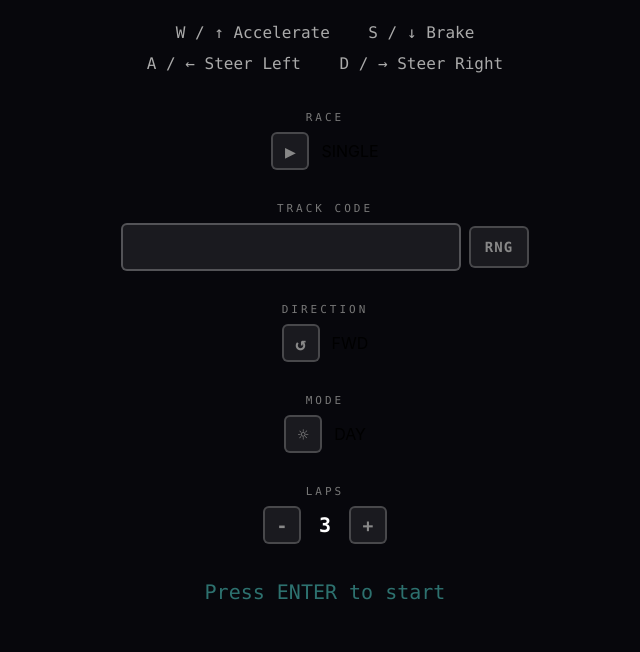
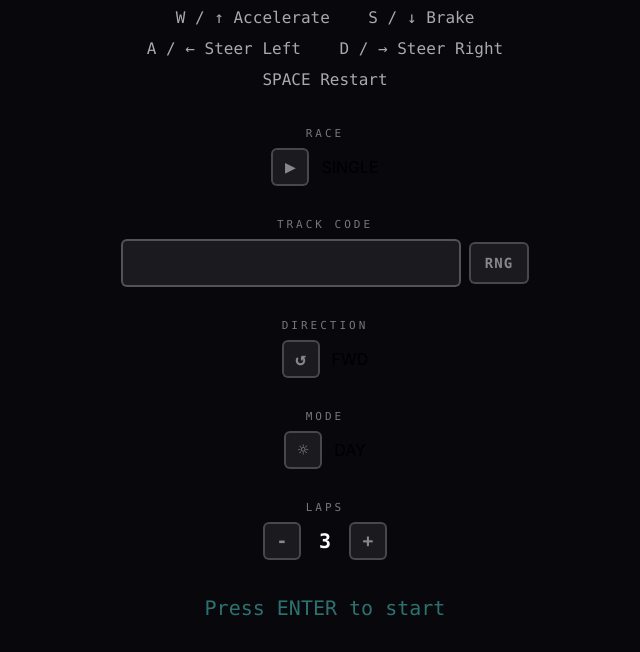
Before and after one commit to DavidCorrea/carreritas, a plain HTML site: page index.html in a window 1280 px wide. Shown: the part 148-800 px from the top of the page, without its empty margins (315-955 px from the left). Drawn offline with nearby package versions, Linux system fonts and the light colour scheme.

Commit message:
Show Space restart hint on the main menu

```diff
--- a/index.html
+++ b/index.html
@@ -203,6 +203,7 @@
     <h1>HAX RACE</h1>
     <p class="subtitle">W / &#8593; Accelerate &nbsp;&nbsp; S / &#8595; Brake</p>
     <p class="subtitle">A / &#8592; Steer Left &nbsp;&nbsp; D / &#8594; Steer Right</p>
+    <p class="subtitle">SPACE Restart</p>
     <p class="track-label">RACE</p>
     <div class="laps-row">
       <button id="race-type-toggle" type="button">&#9654;</button>
```
